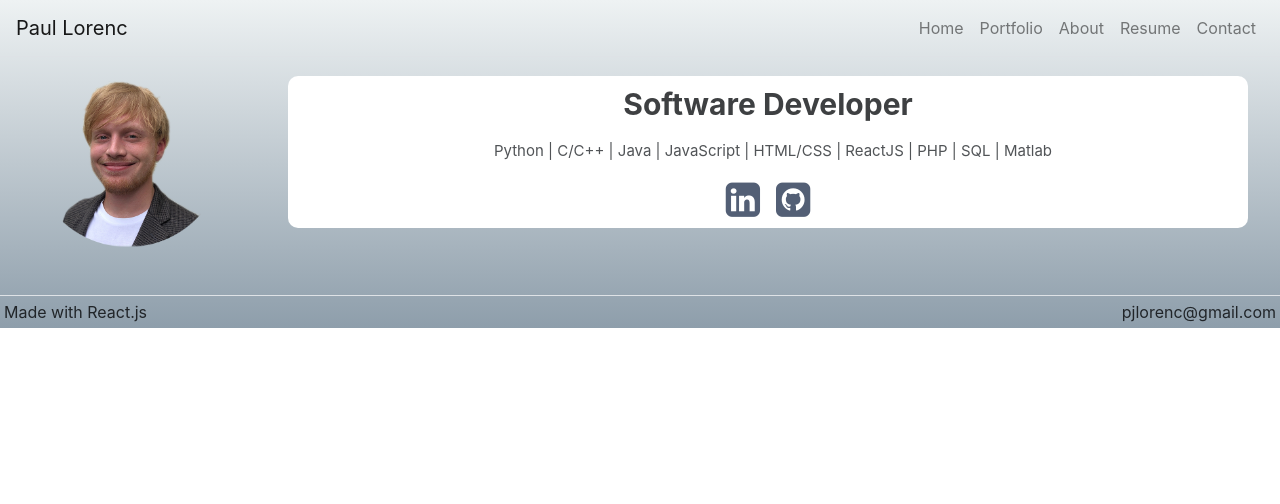
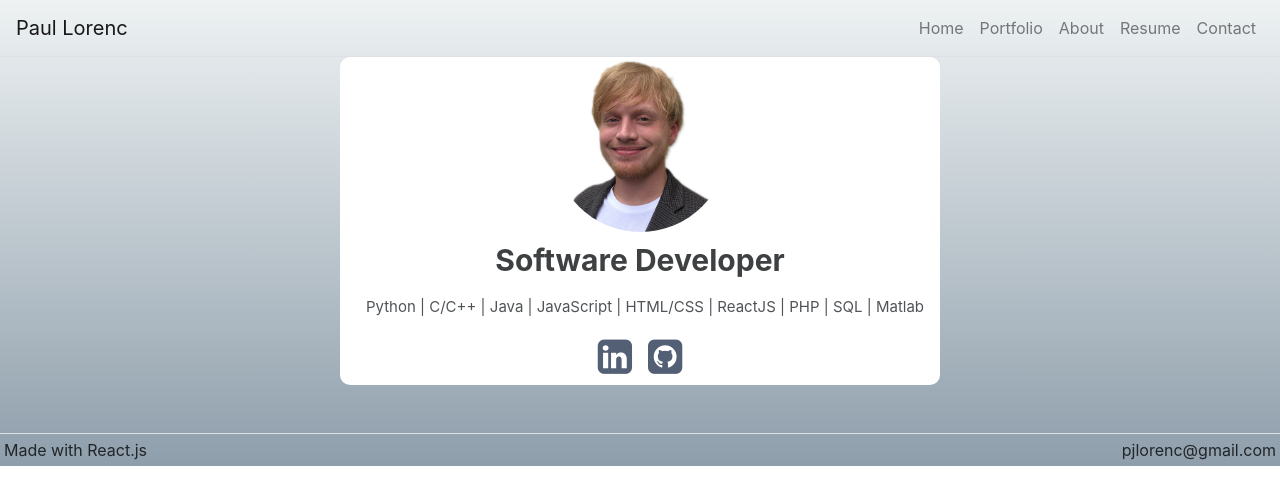
Before and after one commit to paul-lorenc/portfolio, a React (Create React App) app: page / in a window 1280 px wide. Shown: the top 504 px of the page. Built offline with nearby package versions, Linux system fonts and the light colour scheme.

Commit message:
cosmetic changes to homepage

```diff
--- a/package.json
+++ b/package.json
@@ -37,8 +37,5 @@
       "last 1 firefox version",
       "last 1 safari version"
     ]
-  },
-  "devDependencies": {
-    "gh-pages": "^3.1.0"
   }
 }
--- a/src/App.css
+++ b/src/App.css
@@ -44,17 +44,19 @@
 }
 
 .avatar-img {
-  display: block;
+  display: flex;
   margin-left: auto;
   margin-right: auto;
-  width: 15%;
-  height: 15%;
+  border-radius: 70%;
+  width: 175px;
+  height: 175px;
 }
 
 .banner-text {
   background-color: white;
   opacity: 1;
   width: 75%;
+  max-width: 600px;
   margin: auto;
   border-radius: 10px;
 }
--- a/src/pages/HomePage.js
+++ b/src/pages/HomePage.js
@@ -3,9 +3,9 @@ import React from "react";
 
 function HomePage(props) {
     return (
-        <div style={{display: 'flex', justifyContent: 'center'}}>
-            <img className= "avatar-img" src={require("../assets/images/headshot.png")}/>
+        <div style={{display: 'flex'}}>
             <div className="banner-text">
+                <img className= "avatar-img" src={require("../assets/images/headshot-bg.png")}/>
                 <h1 className="text-center">Software Developer</h1>
 
                 <p className="text-center">Python | C/C++ | Java | JavaScript | HTML/CSS | ReactJS | PHP | SQL | Matlab </p>
```
Also changed, not shown: src/assets/images/headshot-bg.png (added).
